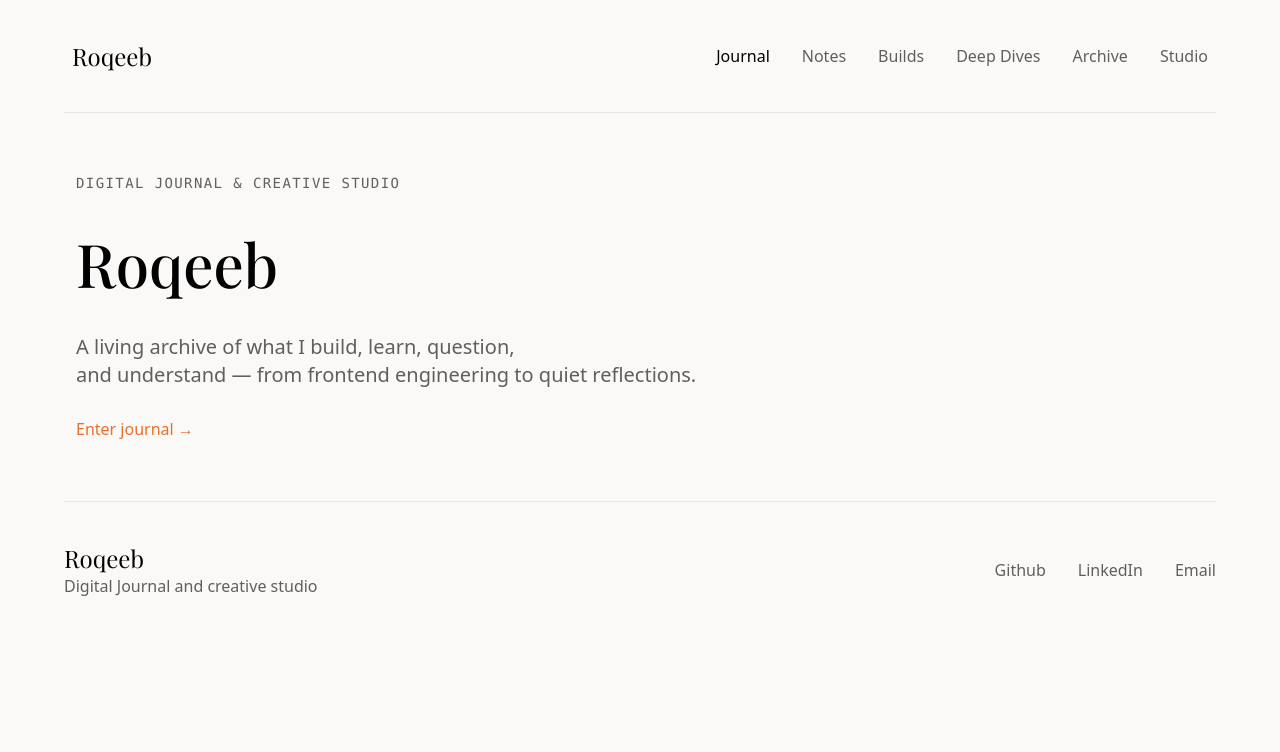
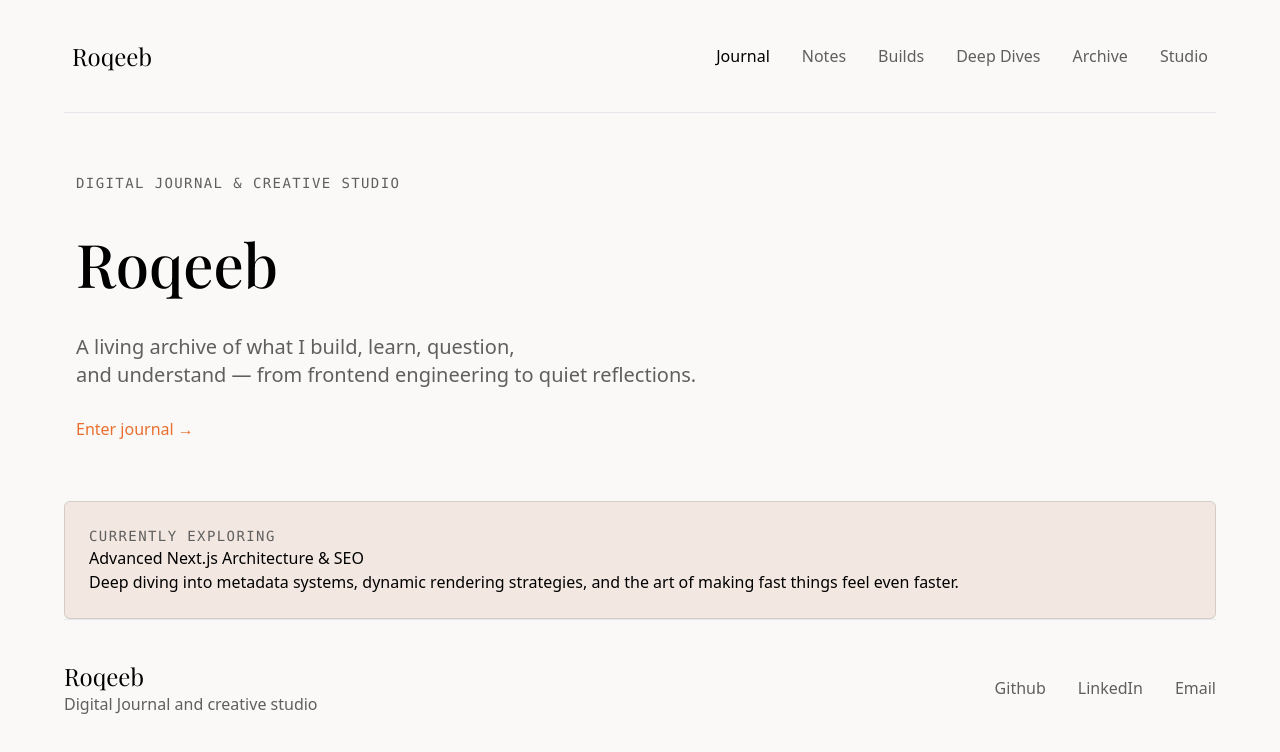
Before and after one commit to Roqeeb-dev/digital-journal, a Next.js app: page / in a window 1280 px wide. Shown: the top 752 px of the page. Built offline with nearby package versions, Linux system fonts and the light colour scheme.

Commit message:
added currently exploring section

```diff
--- a/app/page.tsx
+++ b/app/page.tsx
@@ -1,4 +1,5 @@
 import Hero from "@/components/Hero";
+import CurrentlyExploring from "@/components/CurrentlyExploring";
 
 export const metadata = {
   title: "Home | Digital Journal",
@@ -12,6 +13,7 @@ export default function Home() {
   return (
     <main>
       <Hero />
+      <CurrentlyExploring />
     </main>
   );
 }
--- /dev/null
+++ b/components/CurrentlyExploring.tsx
@@ -0,0 +1,14 @@
+import PillText from "./PillText";
+
+export default function CurrentlyExploring() {
+  return (
+    <section className="max-w-6xl mx-auto p-6 border border-secondary-text/20 rounded-md bg-soft-highlight">
+      <PillText text="Currently Exploring" />
+      <h1>Advanced Next.js Architecture & SEO</h1>
+      <p>
+        Deep diving into metadata systems, dynamic rendering strategies, and the
+        art of making fast things feel even faster.
+      </p>
+    </section>
+  );
+}
```
